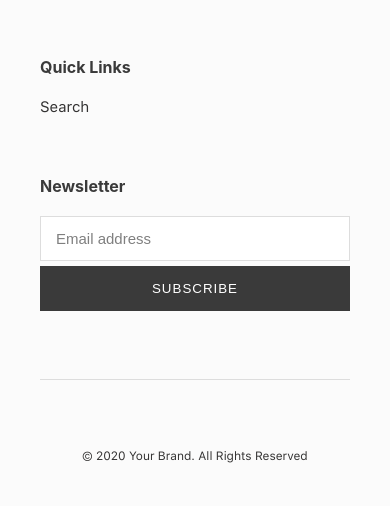
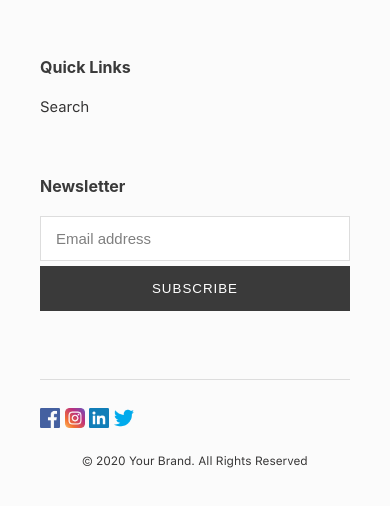
Before and after one commit to noel-thomson/business-template, a website: page index.html in a window 390 px wide. Shown: the part 4753-5259 px from the top of the page. Drawn offline with nearby package versions, Linux system fonts and the light colour scheme; some packages are replaced by stand-ins of ours; files that its build step writes are made by us from their sources; the site is published under a folder, as on GitHub Pages, so addresses that start at the root find nothing; a script that the page names is missing; a web font is replaced by a local one.

Commit message:
mobile ui

```diff
--- a/index.html
+++ b/index.html
@@ -13,7 +13,7 @@
     <link rel="stylesheet" href="https://cdnjs.cloudflare.com/ajax/libs/font-awesome/5.15.1/css/all.min.css"
       integrity="sha512-+4zCK9k+qNFUR5X+cKL9EIR+ZOhtIloNl9GIKS57V1MyNsYpYcUrUeQc9vNfzsWfV28IaLL3i96P9sdNyeRssA=="
       crossorigin="anonymous" />
-    <link rel="icon" type="image/png" href="/assets/logo/logo.svg"/>
+    <link rel="icon" type="image/png" href="./assets/logo/logo.svg"/>
 
     <!-- CSS -->
     <link rel="stylesheet" href="https://cdn.jsdelivr.net/jquery.slick/1.5.1/slick.css">
@@ -248,16 +248,16 @@
           <div class="row">
             <div class="col">
               <a href="#">
-                <img src="/assets/social/facebook.png" alt="">
+                <img src="./assets/social/facebook.png" alt="">
               </a>
               <a href="#">
-                <img src="/assets/social/instagram.png" alt="">
+                <img src="./assets/social/instagram.png" alt="">
               </a>
               <a href="#">
-                <img src="/assets/social/linkedin.png" alt="">
+                <img src="./assets/social/linkedin.png" alt="">
               </a>
               <a href="#">
-                <img src="/assets/social/twitter.png" alt="">
+                <img src="./assets/social/twitter.png" alt="">
               </a>
             </div>
             <div class="col">
--- a/src/scss/_fonts.scss
+++ b/src/scss/_fonts.scss
@@ -47,7 +47,7 @@
 }
 @font-face {
   font-family: 'Helvetica Neue';
-  src: url('../../assets/fonts/helvetica-neue/helvetica-neue-500.ttf');
+  src: url('../../assets/fonts/helvetica-neue/Helvetica-Neue-500.ttf');
   font-weight: 500;
 }
 @font-face {
```
